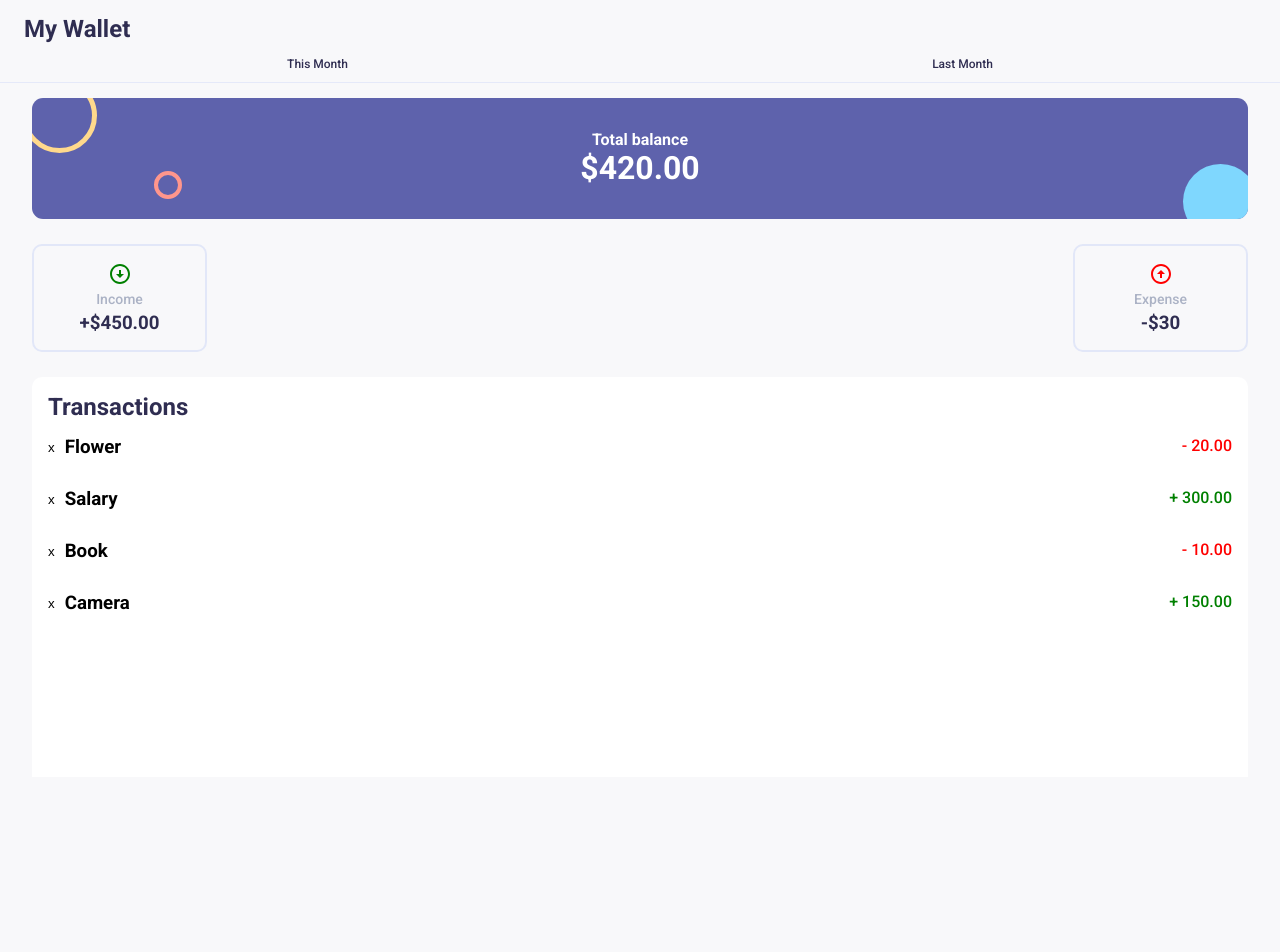
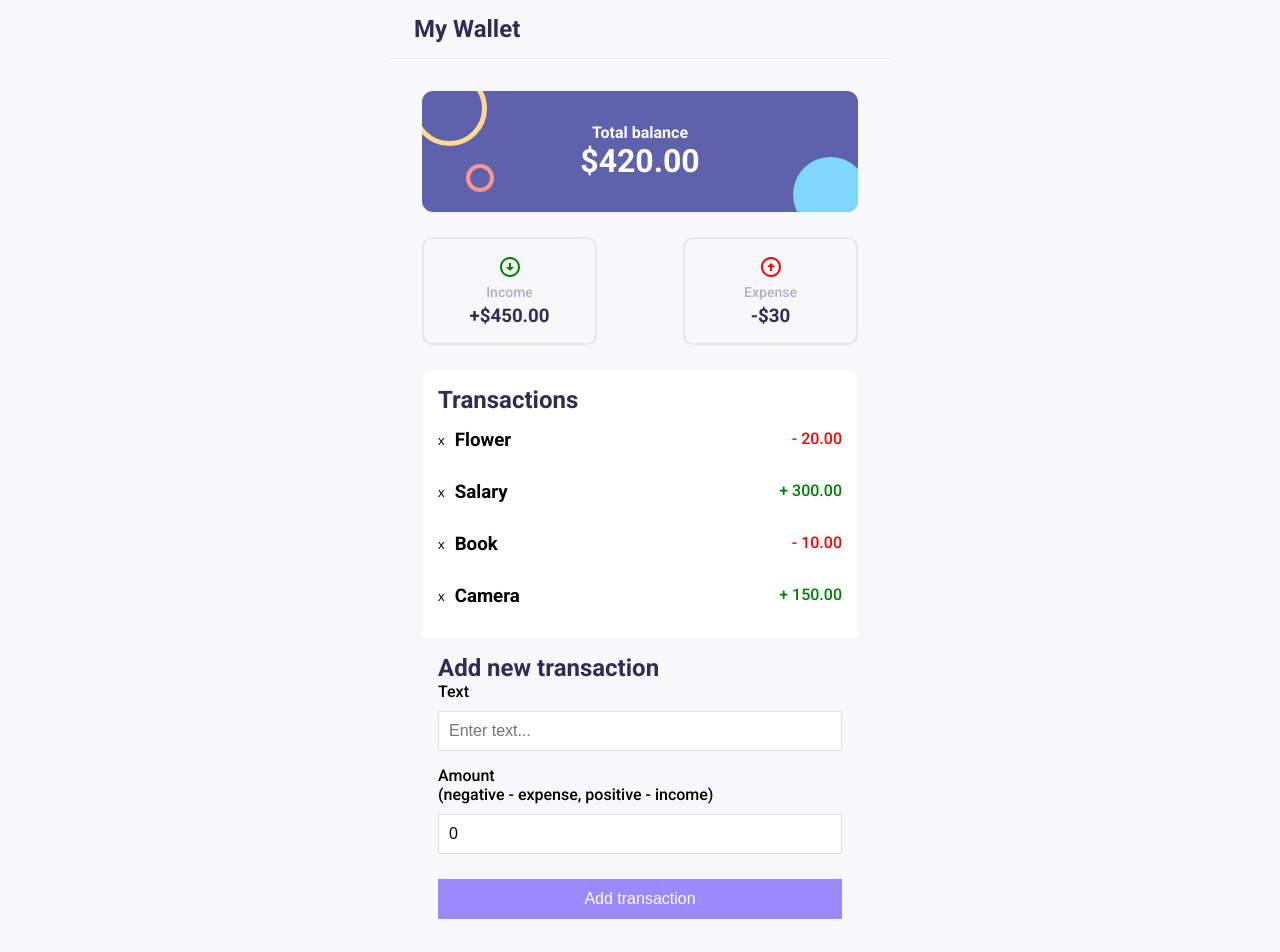
Before and after one commit to cvargas31/expense-tracker, a React (Vite) app: page / in a window 1280 px wide. Shown: the top 952 px of the page. Before the commit the page ends 800 px from the top, so only its background shows below. Built offline with nearby package versions, Linux system fonts and the light colour scheme.

Commit message:
style for multiple components and setup of useInputValue custom hook for the form

```diff
--- a/src/components/AddTransaction/index.jsx
+++ b/src/components/AddTransaction/index.jsx
@@ -1,52 +1,44 @@
 import React, { useState, useContext } from "react";
 import { GlobalContext } from "../../context/GlobalState";
+import { useInputValue } from "../../hooks/useInputValue";
 import { Button, Title } from "../../styles/GlobalStyles";
-import { Form, FormInput, FormItem, FormLabel } from "./styles";
+import { Form, FormContainer, FormInput, FormItem, FormLabel } from "./styles";
 
 export const AddTransaction = () => {
-  const [text, setText] = useState("");
-  const [amount, setAmount] = useState(0);
+  const text = useInputValue("")
+  const amount = useInputValue(0)
   const {addTransaction} = useContext(GlobalContext)
-  const handleChangeText = (e) => {
-    console.log(e.target.value)
-    setText(e.target.value)
-  };
-
-  const handleAmount = (e) => {
-    console.log(e.target.value)
-    setAmount(e.target.value)
-  };
 
   const onSubmit = (e) => {
     e.preventDefault()
 
     const newTransaction = {
       id: Math.floor(Math.random() * 10000000),
-      text,
-      amount: Number(amount)
+      text: text.value,
+      amount: Number(amount.value)
     }
     addTransaction(newTransaction)
-    setText("")
-    setAmount(0)
+    text.setValue("")
+    amount.setValue(0)
   }
 
   return (
-    <>
+    <FormContainer>
       <Title>Add new transaction</Title>
       <Form onSubmit={onSubmit}>
         <FormItem>
           <FormLabel htmlFor="text">Text</FormLabel>
-          <FormInput type="text" id="text" value={text} onChange={handleChangeText} placeholder="Enter text..." />
+          <FormInput type="text" id="text" {...text} placeholder="Enter text..." />
         </FormItem>
         <FormItem>
           <FormLabel htmlFor="amount">
             Amount <br />
             (negative - expense, positive - income)
           </FormLabel>
-          <FormInput type="number" id="amount" value={amount} onChange={handleAmount} placeholder="Enter amount..." />
+          <FormInput type="number" id="amount" {...amount} placeholder="Enter amount..." />
         </FormItem>
         <Button>Add transaction</Button>
       </Form>
-    </>
+    </FormContainer>
   );
 };
--- a/src/components/AddTransaction/styles.js
+++ b/src/components/AddTransaction/styles.js
@@ -1,4 +1,8 @@
 import styled from "styled-components";
+
+export const FormContainer = styled.div`
+   padding: 1rem ;
+`
 
 export const Form = styled.form`
   display: flex;
--- a/src/components/Navbar/index.jsx
+++ b/src/components/Navbar/index.jsx
@@ -1,18 +1,10 @@
 import React from "react";
-import { Bar, BarTitle, NavbarItem, MainNav, NavbarLink } from "./styles";
+import { Bar, BarTitle } from "./styles";
 
 export const Navbar = () => {
   return (
     <Bar>
       <BarTitle>My Wallet</BarTitle>
-      <MainNav>
-        <NavbarItem>
-          <NavbarLink to={"/this-month"}>This Month</NavbarLink>
-        </NavbarItem>
-        <NavbarItem>
-          <NavbarLink to={"/last-month"}>Last Month</NavbarLink>
-        </NavbarItem>
-      </MainNav>
     </Bar>
   );
 };
--- a/src/components/Navbar/styles.js
+++ b/src/components/Navbar/styles.js
@@ -3,6 +3,7 @@ import { Link } from "react-router-dom";
 
 export const Bar = styled.nav`
   padding: 15px 0px ;
+  border-bottom: 1px solid #e5e9f9;
 `
 
 export const BarTitle = styled.h1`
@@ -11,21 +12,3 @@ export const BarTitle = styled.h1`
   font-size: 24px;
   padding: 0 1em;
 `
-
-export const MainNav = styled.ul`
-  border-bottom: 1px solid #e5e9f9;
-  display: flex;
-  justify-content: space-around;
-  gap: 10px;
-  padding: 10px 0px;
-`
-
-export const NavbarItem = styled.li`
-
-`
-
-export const NavbarLink = styled(Link)`
-  text-decoration: none;
-  color: #2f2d51;
-  font-size: 12px;
-`
--- a/src/components/TransactionList/index.jsx
+++ b/src/components/TransactionList/index.jsx
@@ -1,18 +1,20 @@
-import React, {useContext} from "react";
+import React, { useContext } from "react";
 import { GlobalContext } from "../../context/GlobalState";
+import { useLocalStorage } from "../../hooks/useLocalStorage";
 import { Title } from "../../styles/GlobalStyles";
 import { Transaction } from "../Transaction/Transaction";
 import { TransactionsContainer } from "./styles";
 
 export const TransactionList = () => {
-  const {transactions} = useContext(GlobalContext)
-  console.log(transactions)
+  const { transactions } = useContext(GlobalContext);
+  const [ transaction, setTransaction ] = useLocalStorage("transactions", transactions);
+  console.log(transaction);
   return (
     <TransactionsContainer>
       <Title>Transactions</Title>
       <ul>
-        {transactions.map(transaction => (
-          <Transaction  key={transaction.id} {...transaction} />
+        {transactions.map((transaction) => (
+          <Transaction key={transaction.id} {...transaction} />
         ))}
       </ul>
     </TransactionsContainer>
--- a/src/components/TransactionList/styles.js
+++ b/src/components/TransactionList/styles.js
@@ -5,5 +5,8 @@ export const TransactionsContainer = styled.div`
   border-radius: 10px 10px 0px 0px;
   margin-top: 25px;
   padding: 1rem ;
-  min-height: 400px ;
 `
+
+export const TransactionsList = styled.ul`
+
+`
--- /dev/null
+++ b/src/hooks/useInputValue.jsx
@@ -0,0 +1,11 @@
+import { useState } from "react"
+
+export const useInputValue = initialValue => {
+  const [value, setValue ] = useState(initialValue)
+
+  const onChange = e => {
+    setValue(e.target.value)
+  }
+
+  return {value, onChange,setValue}
+}
--- a/src/hooks/useLocalStorage.jsx
+++ b/src/hooks/useLocalStorage.jsx
@@ -10,7 +10,7 @@ export function useLocalStorage(key, initialValue) {
     }
   });
 
-  const setValue = (value) => {
+  const setLocalStorage = (value) => {
     try {
       setStoredValue(value);
       window.localStorage.setItem(key, JSON.stringify(value));
@@ -18,5 +18,5 @@ export function useLocalStorage(key, initialValue) {
       console.error(error);
     }
   };
-  return [storedValue, setValue];
+  return [storedValue, setLocalStorage];
 }
--- a/src/pages/Home.jsx
+++ b/src/pages/Home.jsx
@@ -16,7 +16,7 @@ export const Home = () => {
           <Balance />
           <IncomeExpenses />
           <TransactionList />
-          {/* <AddTransaction /> */}
+          <AddTransaction />
         </Wrapper>
       </GlobalProvider>
     </>
--- a/src/styles/GlobalStyles.js
+++ b/src/styles/GlobalStyles.js
@@ -33,12 +33,13 @@ export const GlobalStyle = createGlobalStyle`
   }
 
   #root {
-
+    max-width: 500px;
+    margin: 0 auto;
   }
 `;
 
 export const Wrapper = styled.div`
-  padding: 0 2em;
+  padding: 2em;
   text-align: left ;
 `
 
```
